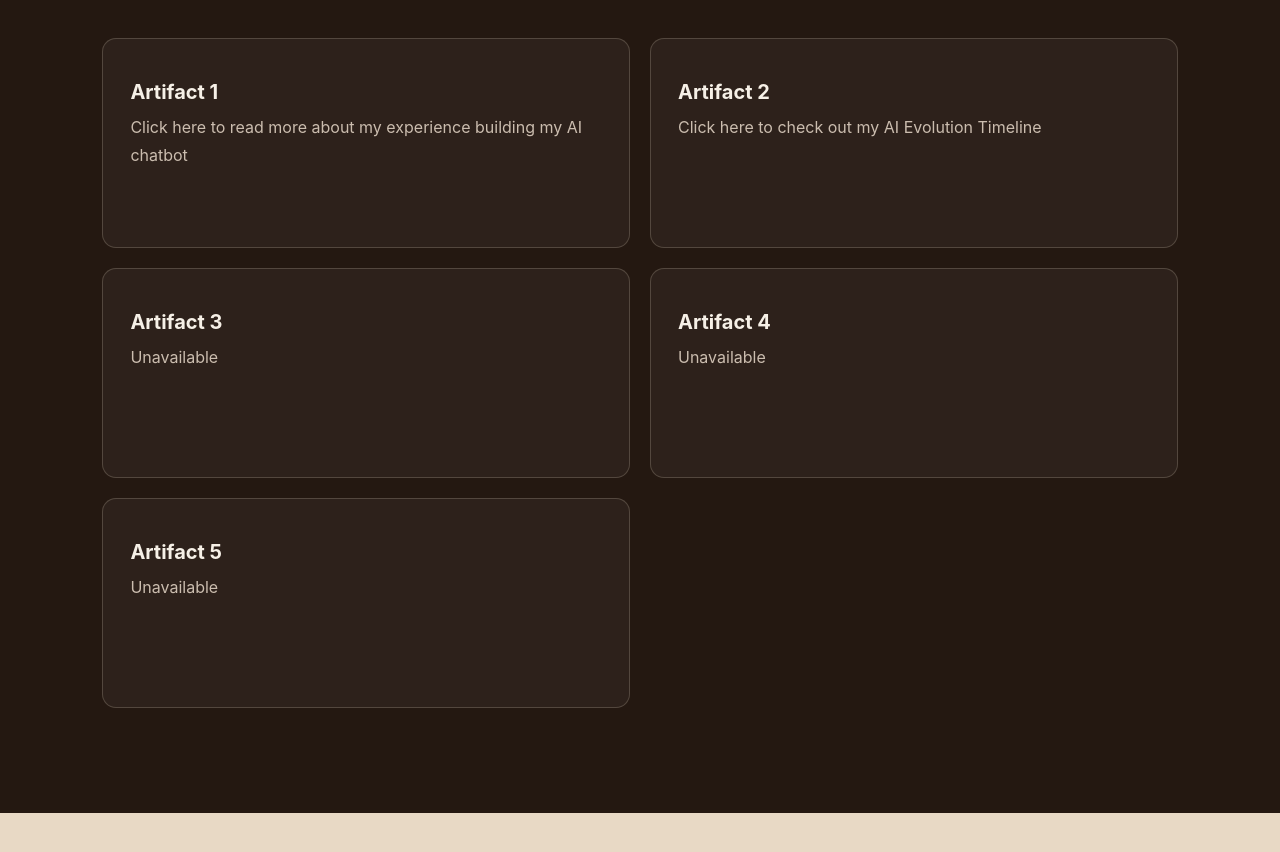
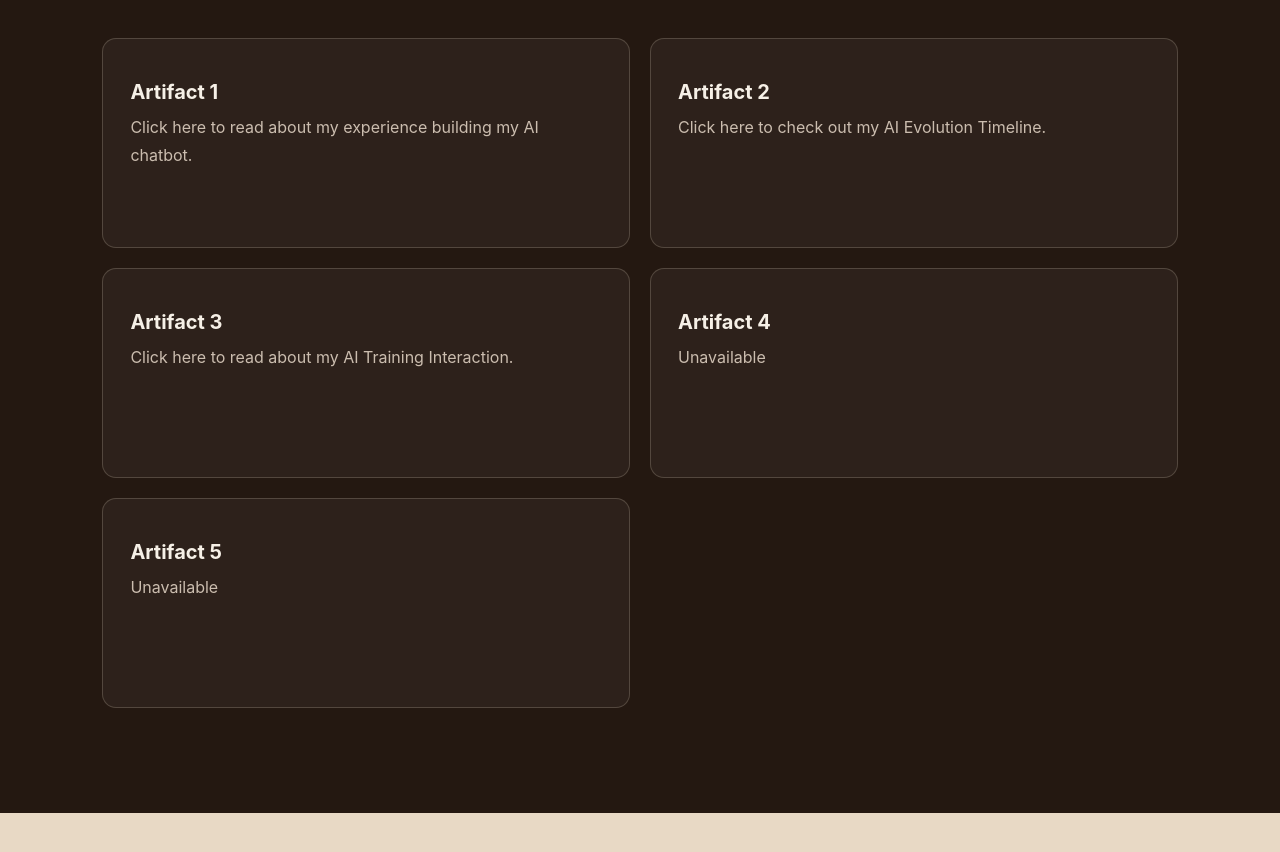
Before and after one commit to rsd-almeida/rsd-almeida.github.io, a plain HTML site: page index.html in a window 1280 px wide. Shown: the part 2092-2944 px from the top of the page. Drawn offline with Linux system fonts and the light colour scheme.

Commit message:
Revise project descriptions in index.html
Updated project descriptions for clarity and consistency.

```diff
--- a/index.html
+++ b/index.html
@@ -393,17 +393,17 @@ a { color:inherit; text-decoration:none }
 
       <article class="project" onclick="openModal('artifactModal1')" style="cursor:pointer;">
         <h3>Artifact 1</h3>
-        <p>Click here to read more about my experience building my AI chatbot</p>
+        <p>Click here to read about my experience building my AI chatbot.</p>
       </article>
 
       <article class="project" onclick="openModal('artifactModal2')" style="cursor:pointer;">
         <h3>Artifact 2</h3>
-        <p>Click here to check out my AI Evolution Timeline</p>
+        <p>Click here to check out my AI Evolution Timeline.</p>
       </article>
 
       <article class="project" onclick="openModal('artifactModal3')" style="cursor:pointer;">
         <h3>Artifact 3</h3>
-        <p>Unavailable</p>
+        <p>Click here to read about my AI Training Interaction.</p>
       </article>
 
       <article class="project" onclick="openModal('artifactModal4')" style="cursor:pointer;">
```
